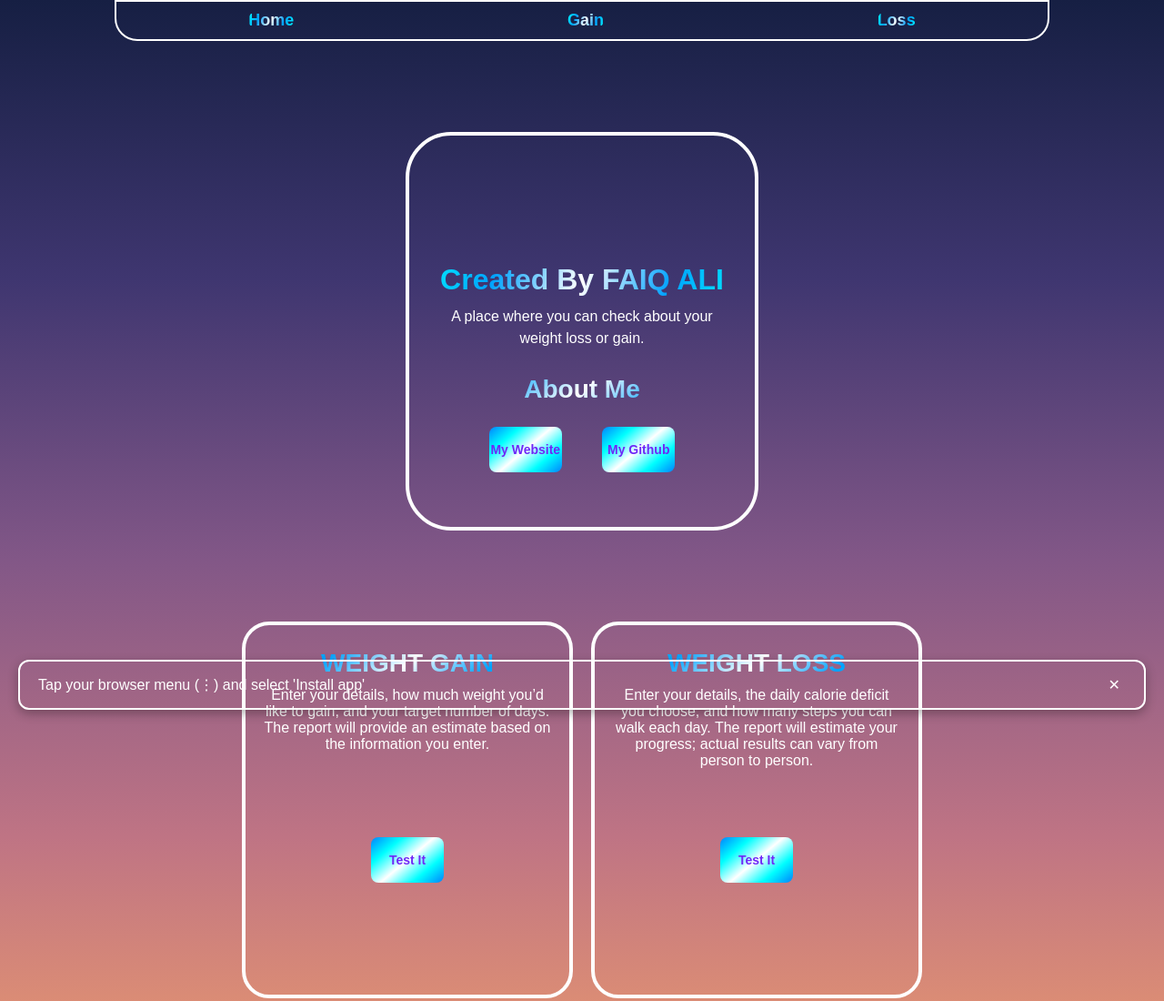
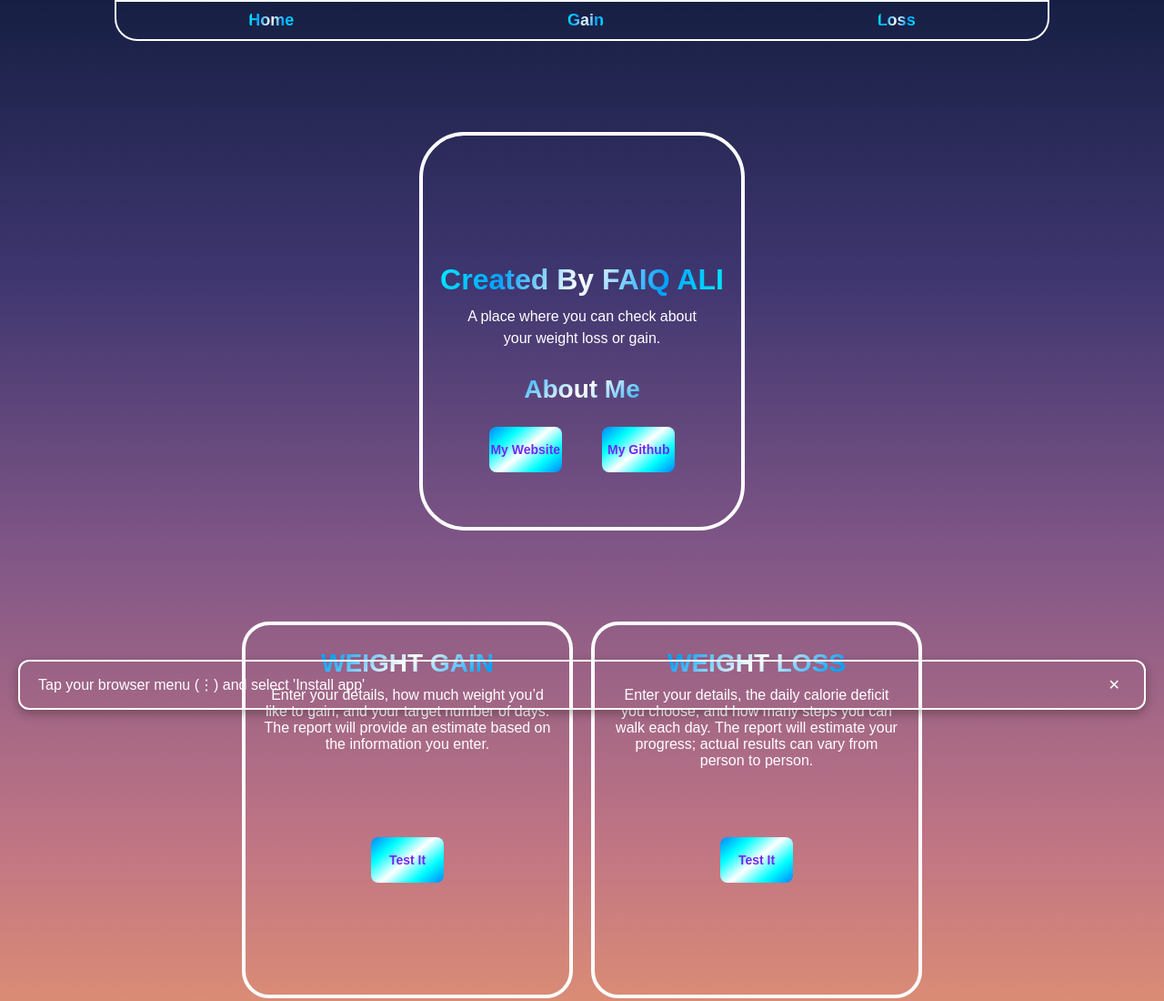
Before and after one commit to faiqali-max/Weight-Journey_Planner, a plain HTML site: page index.html in a window 1280 px wide. Shown: the top 1100 px of the page at 91% size. Drawn offline with nearby package versions, Linux system fonts and the light colour scheme.

Commit message:
Adjust card widths in index.html

```diff
--- a/index.html
+++ b/index.html
@@ -122,7 +122,7 @@
     }
 
     .card-one{
-        width:380px;
+        width:350px;
         border: 4px solid white;
         height:400px;
         background: transparent;
@@ -136,7 +136,7 @@
         font-size:28px;
         margin-top:15px;
         text-align: center;
-        width:380px;
+        width:320px;
         height:100px;
         margin: auto;
         background:linear-gradient(140deg,#00ffff, #00a2ff, white, #00a2ff, #00ffff);
```
